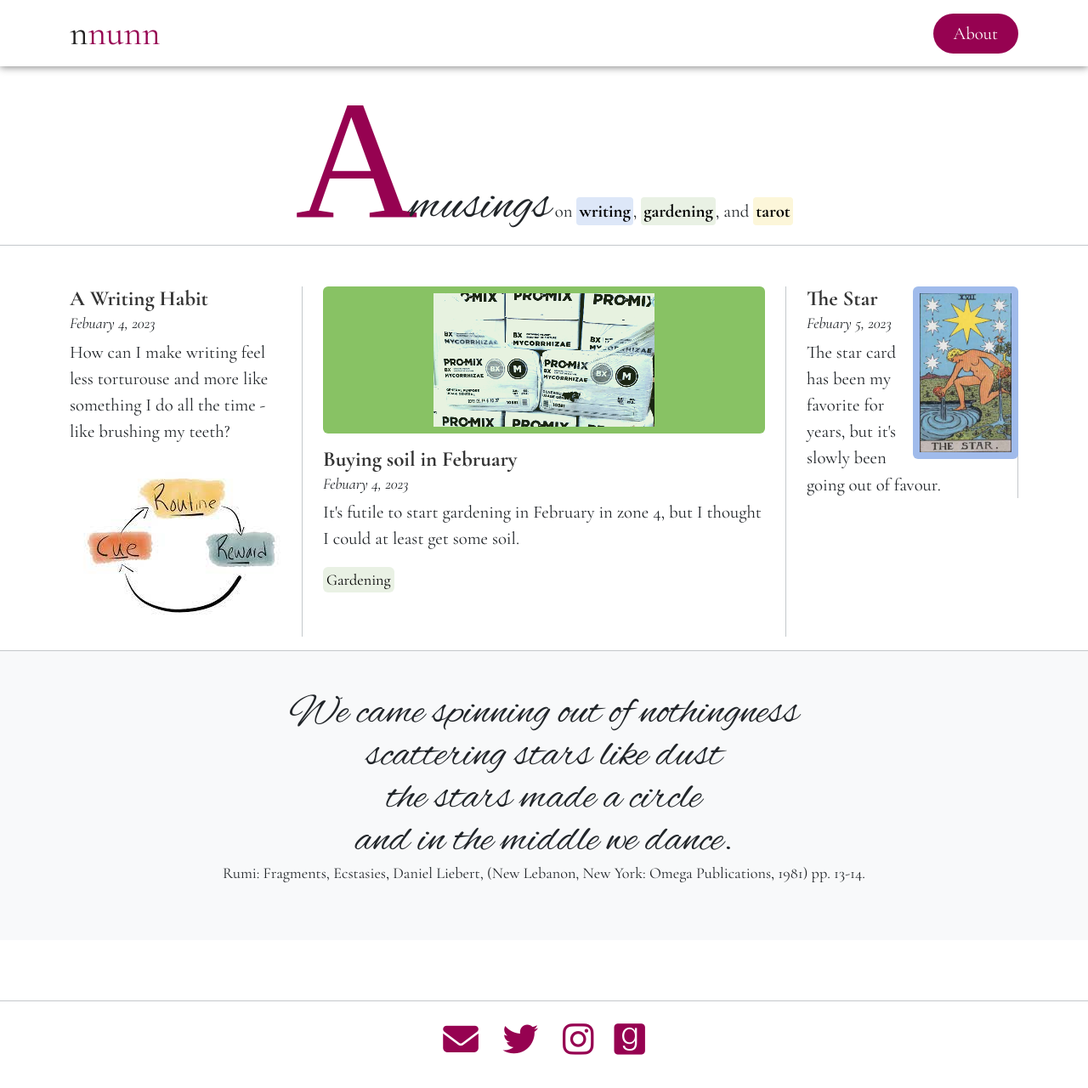
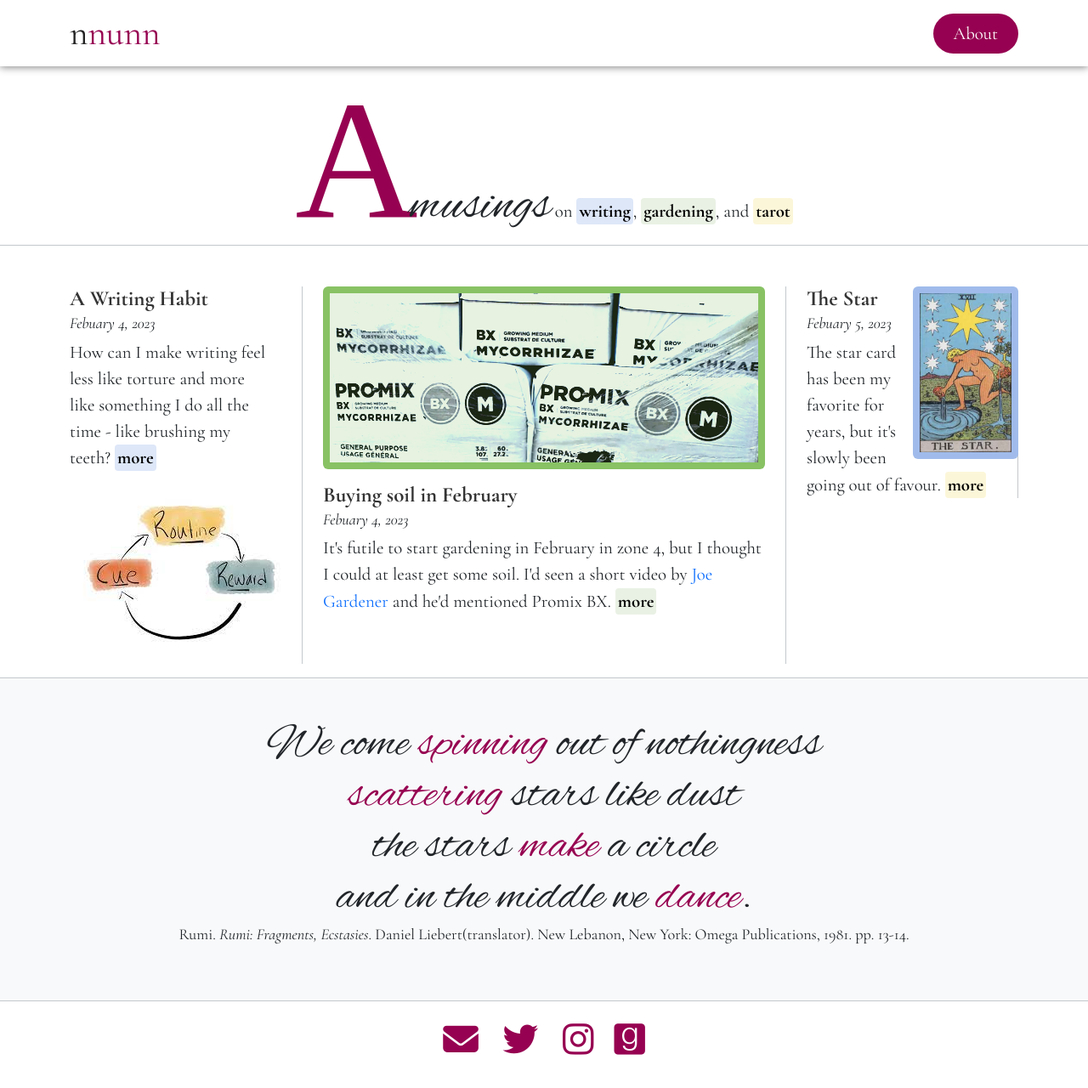
Before and after one commit to nnunn/nnunn, a Jekyll site: the page built from index.html, in a window 1280 px wide and 1288 px high. Shown: the top 1280 px of the window at 85% size. Built offline with Jekyll 4.4.1, drawn with Linux system fonts in a browser that asks for light colours; nearby versions of some CDN libraries; some web fonts are replaced.

Commit message:
more work!

```diff
--- a/_layouts/default.html
+++ b/_layouts/default.html
@@ -16,7 +16,7 @@
    <nav class="navbar sticky-top nn-navbar bg-white">
   <div class="container">
     <div class="col">
-    <span class="navbar-brand nn-navbar-brand m-0 p-0"><a href="/">n<span class="red">nunn</span></a></span>
+    <span class="navbar-brand nn-navbar-brand m-0 p-0"><a href="/">n<span class="red-text">nunn</span></a></span>
 </div>
 <div class="col">
     <a href="/about" class="nn-about py-2 px-4 float-end">About</a>
--- a/assets/css/nnunn-custom.css
+++ b/assets/css/nnunn-custom.css
@@ -30,11 +30,10 @@ h2{
 .nn-about:hover{
 	background-color:#660036;
 }
-.nn-byline a{
+.nn-byline a, .more{
 	color:#000;
-	text-decoration: none;
 	font-weight: bold;
-	padding: 4px 3px;
+	padding: 3px;
 	border-radius: 4px;
 }
 .blue{
@@ -57,8 +56,17 @@ h2{
 .yellow:hover, .dyellow{
 	background-color:#F3D651;
 	}
-.red{
+.red-text{
 	color:#960251;
+}
+.blue-text{
+	color:#A0BBEB;
+}
+.green-text{
+	color:#88C264;
+}
+.yellow-text{
+	color:#F3D651;
 }
 .nn-byline-title{
 	font-family: 'Sassy Frass', cursive;
@@ -101,6 +109,6 @@ h2{
 }
 .nn-quotes{
 	font-family: 'Alex Brush', cursive;
-	font-size:50px;
-	line-height: 50px;
+	font-size:55px;
+	line-height: 60px;
 }
--- a/gardening/_posts/2023-02-05-Buying-Soil-in-February.html
+++ b/gardening/_posts/2023-02-05-Buying-Soil-in-February.html
@@ -4,4 +4,5 @@ title:  "Buying Soil in February"
 catagory: "Gardening"
 ---
 
-It's futile to start gardening in February in zone 4, but I thought I could at least get some soil. Joe Gardening
+ <p>It's futile to start gardening in February in zone 4, but I thought I could at least get some soil. I'd seen a short video by <a href="https://joegardener.com/">Joe Gardener</a> and he'd mentioned Promix BX, so I searched around and found that our local Rona had 52 bags of Pro-mix BX available. I know it's way too early, but I can at least get my grouing medium ready to go.</p>
+ <p>The lady behind the till looked at me like I was crazy when I asked if they had their soil somewhere (I'd looked around a bit, but of course the gardening section was closed).</p>
--- a/index.html
+++ b/index.html
@@ -6,9 +6,9 @@ title: Amusings
 <div class="container">
 <div class="row">
 <div class="col-3">
-  <h2 class="mb-0"><a href="/gardening/2023/02/05/A-Writing-Habit.html" class="nn-title-bl">A Writing Habit</a></h2>
+  <h2 class="mb-0"><a href="/writing/2023/02/04/A-Writing-Habit.html" class="nn-title-bl">A Writing Habit</a></h2>
   <p class="small fst-italic mb-1">Febuary 4, 2023</p>
-  <p class="pe-4">How can I make writing feel less torturouse and more like something I do all the time - like brushing my teeth?</p>
+  <p class="pe-4">How can I make writing feel less like torture and more like something I do all the time - like brushing my teeth? <a href="/writing/2023/02/04/A-Writing-Habit.html" class="blue more">more</a></p>
     <img src="/assets/images/habit.jpg" class="w-575rounded py-2" alt="promix soil tower"/>
 
 </div>
@@ -16,14 +16,14 @@ title: Amusings
   <div class="row">
   <div class="col-12 px-4">
   <div class="dgreen rounded text-center">
-  <img src="/assets/images/promix.png" class="nn-img w-50 rounded py-2" alt="promix soil tower"/>
+  <img src="/assets/images/promix.png" class="nn-img rounded p-2 img-fluid" alt="promix soil tower"/>
 </div>
   </div>
  <div class="px-4 py-3">
   <h2 class="mb-0"><a href="/gardening/2023/02/05/Buying-Soil-in-February.html" class="nn-title-gr">Buying soil in February</a></h2>
   <p class="small fst-italic mb-1">Febuary 4, 2023</p>
-   <p>It's futile to start gardening in February in zone 4, but I thought I could at least get some soil.</p>
- <span class="small green d-inline rounded p-1"><a href="/gardening" class="text-black">Gardening</a></span>
+   <p>It's futile to start gardening in February in zone 4, but I thought I could at least get some soil. I'd seen a short video by <a href="https://joegardener.com/">Joe Gardener</a> and he'd mentioned Promix BX. <a href="/gardening/2023/02/05/Buying-Soil-in-February.html" class="green more">more</a></p>
+
 </div>
 </div>
 </div>
@@ -32,7 +32,7 @@ title: Amusings
   <h2 class="mb-0"><a href="/tarot/2023/02/05/Star.html" class="nn-title-yl">The Star</a></h2>
     <p class="small fst-italic mb-1">Febuary 5, 2023</p>
 
-   <p class="pe-4 border-end border-secondary-subtle">The star card has been my favorite for years, but it's slowly been going out of favour.</p>
+   <p class="pe-4 border-end border-secondary-subtle">The star card has been my favorite for years, but it's slowly been going out of favour. <a href="/tarot/2023/02/05/Star.html" class="yellow more">more</a></p>
 </div>
 </div>
 </div>
@@ -40,10 +40,10 @@ title: Amusings
   <div class="container py-5">
     <div class="row">
       <div class="col-12 text-center">
- <p class="mb-0 nn-quotes">We came spinning out of nothingness<br/> scattering stars like dust<br/>
-the stars made a circle<br/> and in the middle we dance.</p>
+ <p class="mb-0 nn-quotes">We come <span class="red-text">spinning</span> out of nothingness<br/> <span class="red-text">scattering</span> stars like dust<br/>
+the stars <span class="red-text">make</span> a circle<br/> and in the middle we <span class="red-text">dance</span>.</p>
 
- <p class="small">Rumi: Fragments, Ecstasies, Daniel Liebert, (New Lebanon, New York: Omega Publications, 1981) pp. 13-14.</p>
+ <p class="small">Rumi. <span class="fst-italic">Rumi: Fragments, Ecstasies</span>. Daniel Liebert(translator). New Lebanon, New York: Omega Publications, 1981. pp. 13-14.</p>
 </div>
 </div>
   </div>
--- a/tarot/index.html
+++ b/tarot/index.html
@@ -15,6 +15,7 @@ title: Tarot
   {% for post in site.categories.tarot %}
     <li class="list-group-item">
       <a href="{{ post.url }}">{{ post.title }}</a>
+      <p class="small">{{ post.date | date: "%-d %B %Y" }}</p>
     </li>
   {% endfor %}
 </ul>
```
Also changed, not shown: writing/_posts/2023-02-04-A-Writing-Habit.html (added, +7 -0 lines), writing/index.html (+16 -1 lines), assets/images/promix.png.
